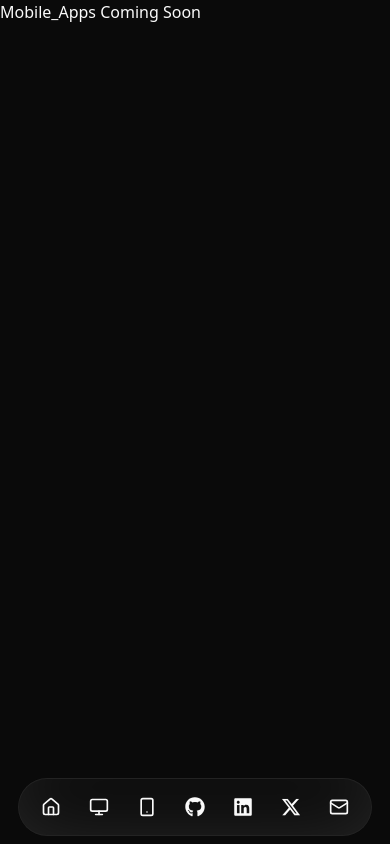
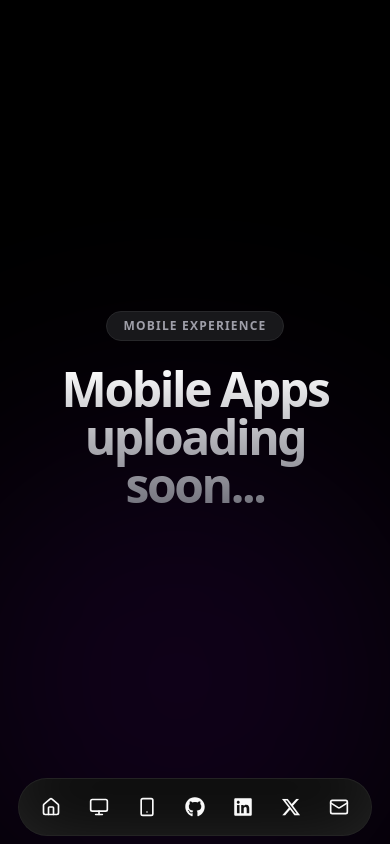
Before and after one commit to utsavg05/next-portfolio, a Next.js app: page /mobile-apps in a window 390 px wide. Built offline with nearby package versions, Linux system fonts and the light colour scheme.

Commit message:
Enhance Mobile_Apps component layout and styling

```diff
--- a/src/app/mobile-apps/page.tsx
+++ b/src/app/mobile-apps/page.tsx
@@ -1,9 +1,26 @@
-import React from 'react'
+import React from 'react';
 
 const Mobile_Apps = () => {
   return (
-    <div>Mobile_Apps Coming Soon</div>
-  )
-}
+    <div className="min-h-screen bg-black text-white flex flex-col items-center justify-center relative overflow-hidden font-sans">
+      {/* Background Decorative Glow */}
+      {/* <div className="absolute top-[-10%] left-[-10%] w-[500px] h-[500px] bg-blue-600/20 rounded-full blur-[120px] pointer-events-none"></div> */}
+      <div className="absolute bottom-[-10%] right-[-10%] w-[500px] h-[500px] bg-purple-600/10 rounded-full blur-[120px] pointer-events-none"></div>
 
-export default Mobile_Apps
+      <div className="z-10 text-center px-4 max-w-3xl">
+        {/* Top Badge */}
+        <span className="inline-block px-4 py-1.5 mb-6 text-xs font-semibold tracking-widest uppercase bg-zinc-900 border border-zinc-800 rounded-full text-zinc-400">
+          Mobile Experience
+        </span>
+
+        {/* Hero Section */}
+        <h1 className="text-5xl md:text-8xl font-black tracking-tighter mb-6 bg-gradient-to-b from-white to-zinc-500 bg-clip-text text-transparent">
+          Mobile Apps <br /> uploading soon...
+        </h1>
+      </div>
+
+    </div>
+  );
+};
+
+export default Mobile_Apps;
```
